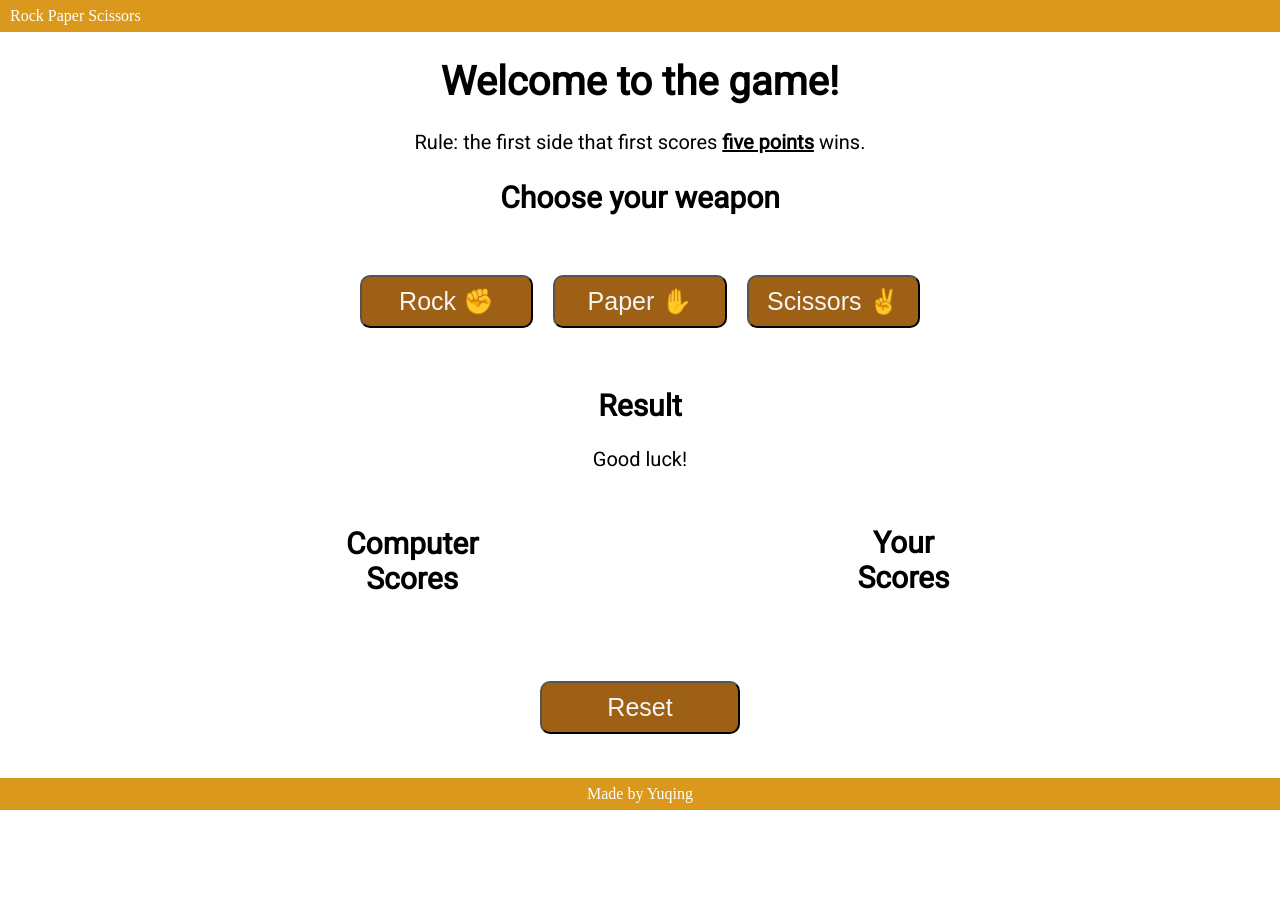
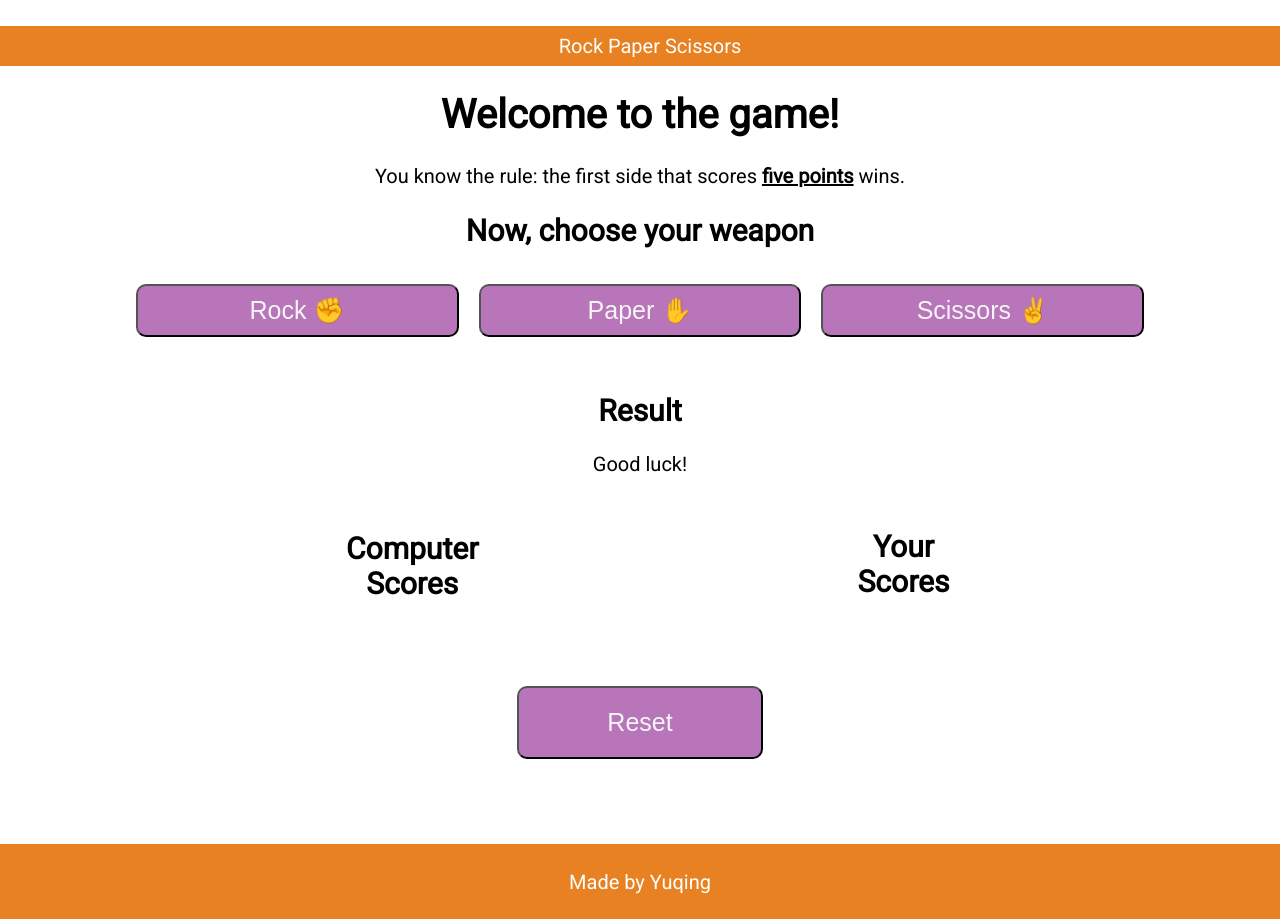
Before and after one commit to yuqingwwang/rock-paper-scissors, a plain HTML site: page index.html in a window 1280 px wide. Before the commit the page ends 810 px from the top, so only its background shows below. Drawn offline with Linux system fonts and the light colour scheme; a web font is replaced by a local one.

Commit message:
css updated

```diff
--- a/index.html
+++ b/index.html
@@ -13,10 +13,10 @@
     />
   </head>
   <body>
-    <header>Rock Paper Scissors</header>
+    <header><p>Rock Paper Scissors</p></header>
     <h1>Welcome to the game!</h1>
-    <p>Rule: the first side that first scores <strong>five points</strong> wins.</p>
-    <h2>Choose your weapon</h2>
+    <p>You know the rule: the first side that scores <strong>five points</strong> wins.</p>
+    <h2>Now, choose your weapon</h2>
     <div class="actions">
       <button class="rock" id='rock' href="#">Rock ✊</button>
       <button class="paper" href="#">Paper ✋</button>
@@ -37,11 +37,13 @@
       </div>
     </div>
 
-    <div class="game-stats">
-      <button class="btn" id="btn--next-round">Reset</button>
+    <div class="reset-section">
+      <button class="btn" id="reset">Reset</button>
     </div>
 
-  <footer>Made by Yuqing</footer>
+  <footer>
+    <p>Made by Yuqing</p>
+  </footer>
 
   </body>
   </html>
--- a/style.css
+++ b/style.css
@@ -1,4 +1,4 @@
-html{
+html {
   position:relative;
   min-height: 100%;
 }
@@ -23,10 +23,6 @@ html,body{
   justify-content: space-evenly;
 }
 
-.actions {
-  justify-content: space-evenly;
-  margin: 50px 350px 50px 350px;
-}
 
 h1, h2, p, div {
   font-family :'Roboto';
@@ -42,41 +38,51 @@ h2 {
   font-size: 30px;
 }
 
-p, div {
+p {
   font-size: 20px;
 }
 
-button{
-  background-color: rgb(157, 96, 21);
+button {
+  background-color: rgb(184, 117, 186);
   border-radius: 10px;
   color: whitesmoke;
   font-size: 25px;
   margin: 10px;
   padding: 10px;
-  width: 200px;
+  width: 100%;
 }
 
-.actions button {
-  position: relative;
+#reset {
+  padding: 20px;
+  width: 20%;
 }
 
-.game-stats {
+.actions {
+  display: flex;
+  justify-content: space-around;
+  padding: 0 100px 20px 100px;
+}
+/* .actions button {
+  position: relative;
+} */
+
+.reset-section {
   padding-top: 20px;
-  padding-bottom: 40px;
+  padding-bottom: 50px;
 }
+
 header, footer{
-  background-color: rgb(218, 152, 28) ;
+  background-color: rgb(231, 129, 33) ;
   color: white;
-  line-height: 2;
   width: 100%;
 }
 
 header {
   padding-left: 10px;
+  line-height: 2;
 }
 
 footer {
-  bottom: 0;
   position: absolute;
   text-align: center;
 }
```
